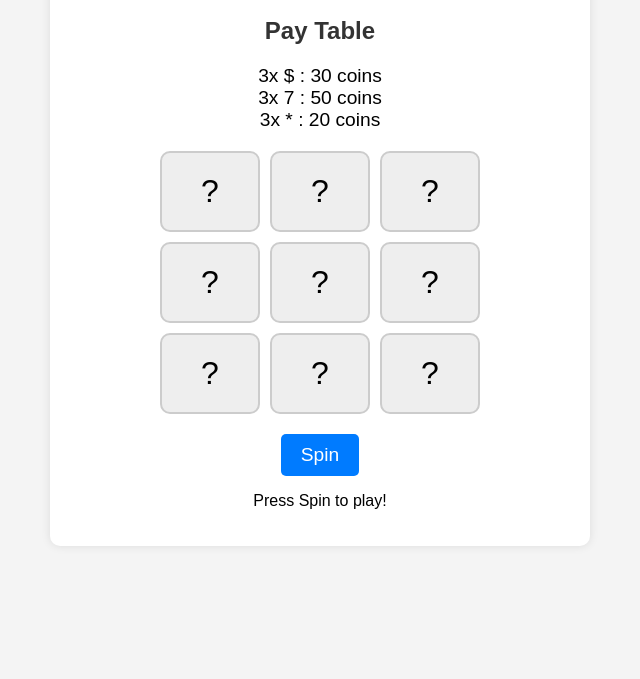
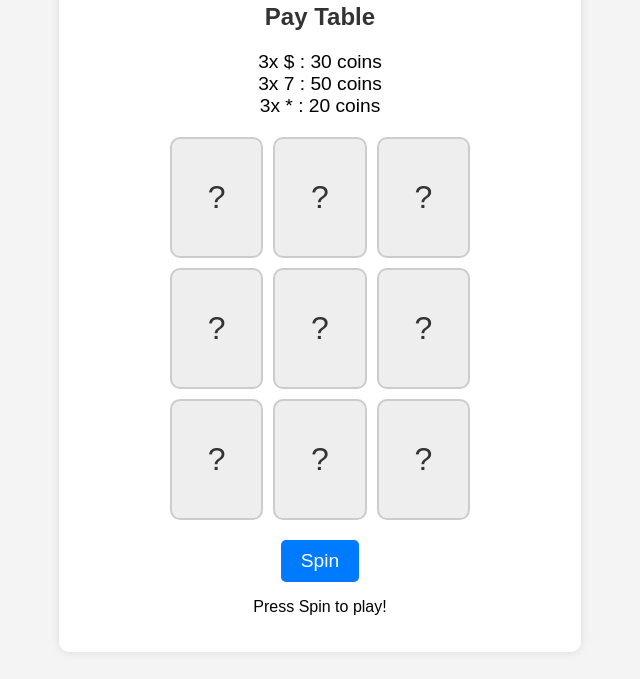
Before and after one commit to Popcorn00106/slots, a plain HTML site: page index.html in a window 1280 px wide. Shown: the part 141-820 px from the top of the page, without its empty margins (320-960 px from the left). Drawn offline with Linux system fonts and the light colour scheme.

Commit message:
Update style.css

```diff
--- a/style.css
+++ b/style.css
@@ -8,12 +8,21 @@ body {
 }
 
 .game-container {
-    max-width: 500px;
+    max-width: 600px;
     margin: 0 auto;
     background-color: #fff;
     padding: 20px;
     border-radius: 10px;
     box-shadow: 0 0 10px rgba(0, 0, 0, 0.1);
+    text-align: center;
+}
+
+h1 {
+    color: #333;
+}
+
+.coin-display, .game-status, .dice-result {
+    margin: 10px 0;
 }
 
 /* Pay Table Styling */
@@ -38,10 +47,13 @@ body {
 /* Reel Grid Styling */
 .reel-grid {
     display: grid;
-    grid-template-columns: repeat(3, 100px);
+    grid-template-columns: repeat(3, 1fr); /* 3 equal columns */
+    grid-template-rows: repeat(3, 1fr); /* 3 equal rows */
     gap: 10px;
     justify-content: center;
-    margin-bottom: 20px;
+    align-items: center;
+    max-width: 300px;
+    margin: 0 auto 20px auto; /* Centering the grid */
 }
 
 .reel {
@@ -49,20 +61,9 @@ body {
     border: 2px solid #ccc;
     border-radius: 10px;
     font-size: 2em;
-    padding: 20px;
+    padding: 40px 20px; /* Increase size of grid tiles */
     text-align: center;
-}
-
-.reel[data-symbol="$"] {
-    background-color: #ffcc00;
-}
-
-.reel[data-symbol="7"] {
-    background-color: #ff3333;
-}
-
-.reel[data-symbol="*"] {
-    background-color: #33cc33;
+    color: #333;
 }
 
 /* Button Styling */
@@ -87,17 +88,21 @@ body {
     color: white;
     border: none;
     cursor: pointer;
+    border-radius: 5px;
 }
 
 .choice-button:hover {
     background-color: #ff4500;
 }
 
-/* Miscellaneous Styling */
-.coin-display, .game-status, .dice-result {
-    margin: 10px 0;
+/* Center everything */
+body, html {
+    height: 100%;
+    display: flex;
+    align-items: center;
+    justify-content: center;
 }
 
-h1 {
-    color: #333;
+.game-container {
+    text-align: center;
 }
```
